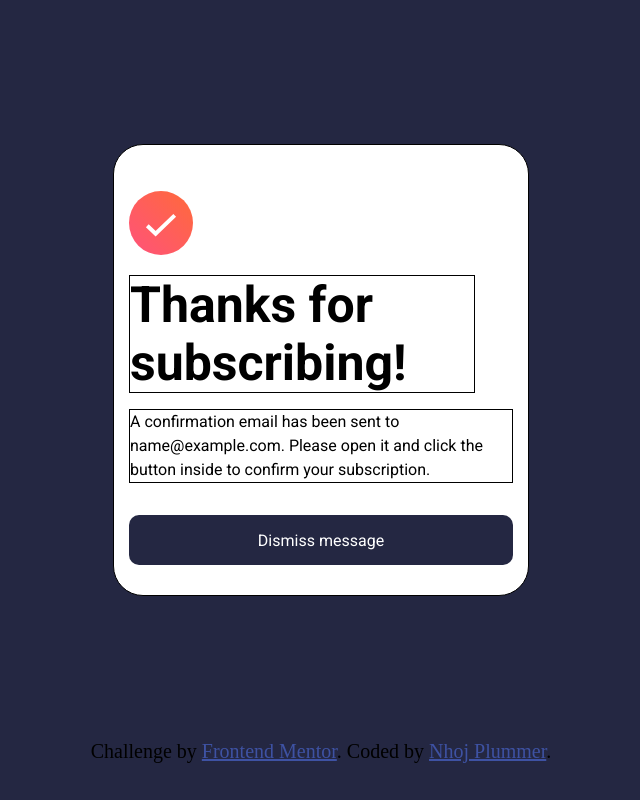
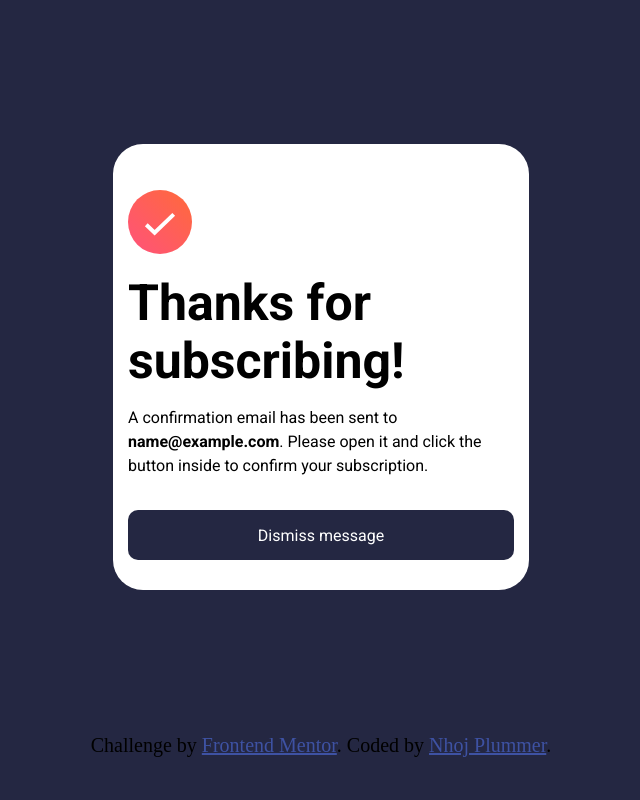
Before and after one commit to Nhoj-Plummer/Newsletter-Sign-Up-Form-With-Success-Message, a React (Create React App) app: page / in a window 1280 px wide. Both pictures are taken after typing "name@example.com" into the empty fields and a click on the button "Subscribe to monthly newsletter". Shown: the whole page, without its empty margins (319-959 px from the left). Built offline with nearby package versions, Linux system fonts and the light colour scheme.

Commit message:
Completed the chalenge

```diff
--- a/src/components/Output/Output.css
+++ b/src/components/Output/Output.css
@@ -4,7 +4,6 @@
   max-width: 26rem;
   border-radius: 30px;
   padding: 30px 15px;
-  border: 1px solid;
 }
 
 .output-container img {
@@ -12,17 +11,19 @@
 }
 
 .output-container h1 {
-  border: 1px solid;
   margin-top: 1rem;
   font-size: 50px;
   width: 90%;
+}
+
+.output-container span {
+  font-weight: bold;
 }
 
 .output-container p {
   margin-top: 1rem;
   font-size: 16px;
   line-height: 1.5rem;
-  border: 1px solid;
 }
 
 .output-container button {
```
